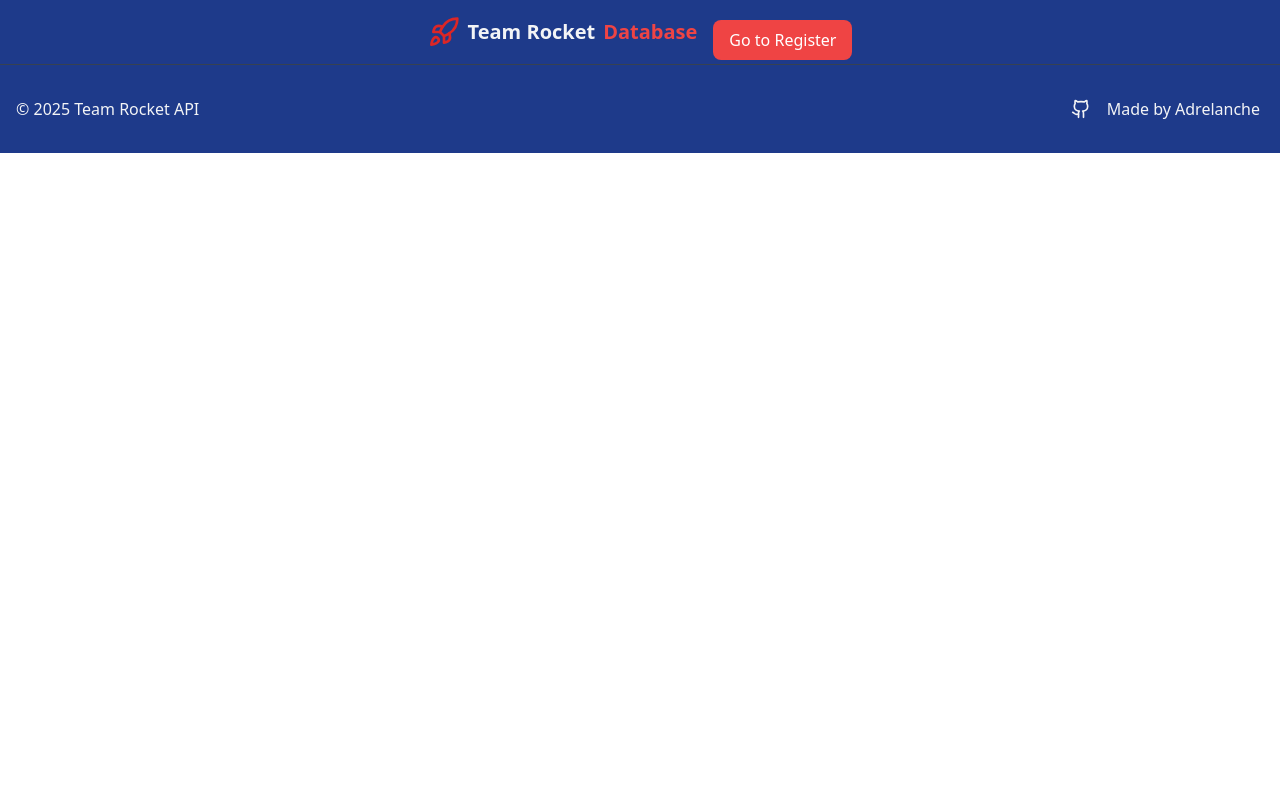
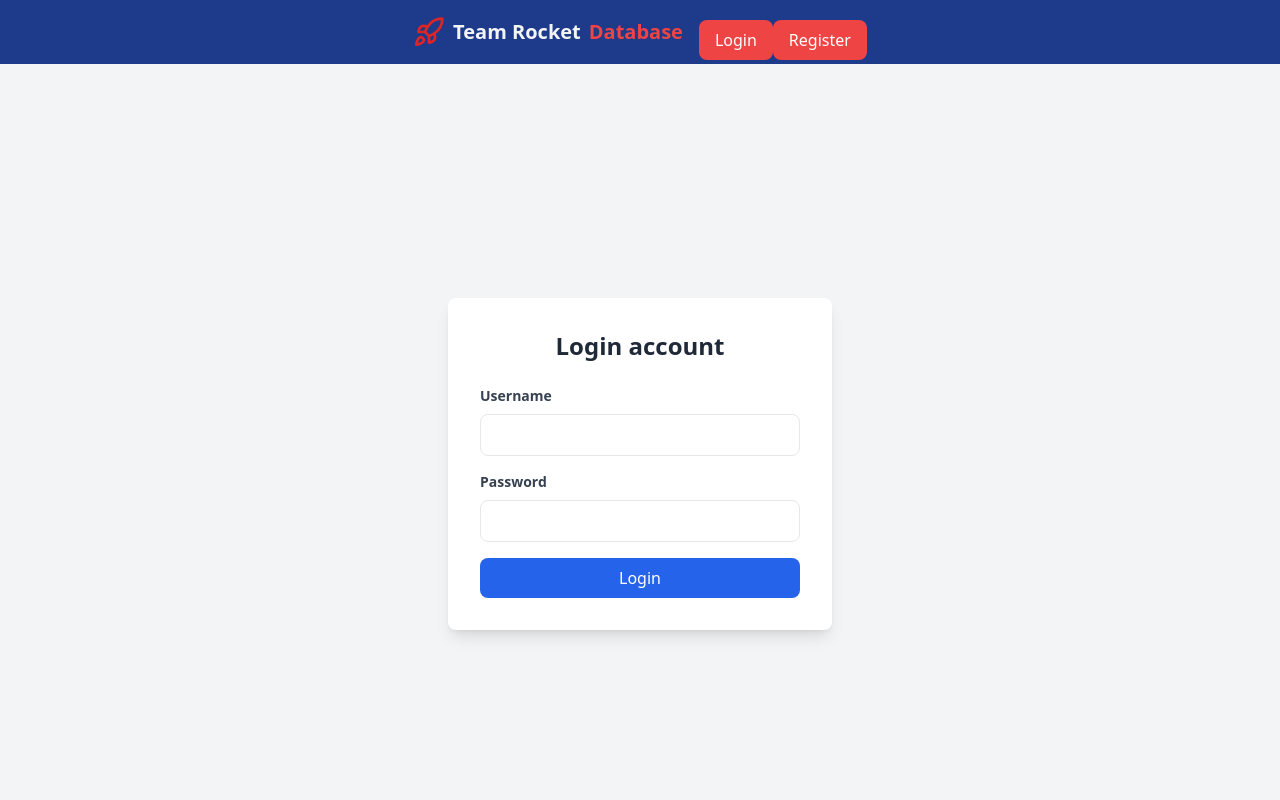
Before and after one commit to Adrelanche/Pokemon, a React (Vite) app: page /login in a window 1280 px wide. Shown: the top 800 px of the page. Built offline with nearby package versions, Linux system fonts and the light colour scheme.

Commit message:
feat: login page, auth functions change navbar

```diff
--- a/src/App.tsx
+++ b/src/App.tsx
@@ -1,6 +1,7 @@
 import { Routes, Route } from 'react-router-dom';
 import  Home  from './pages/Home'
 import  RegisterPage  from './pages/RegisterPage'
+import  Login  from './pages/Login'
 import Navbar from './components/Navbar';
 import Footer from './components/Footer';
 
@@ -12,6 +13,7 @@ function App() {
       <Routes>
         <Route path='/' element={<Home/>}/>
         <Route path="/register" element={<RegisterPage />} />
+        <Route path="/login" element={<Login />} />
       </Routes>
       <Footer/>
     </div>
--- /dev/null
+++ b/src/Auth/Auth.tsx
@@ -0,0 +1,34 @@
+const STORAGE_KEYS = {
+    TOKEN: 'token',
+    CREDENTIALS: 'credentials',
+  };
+
+  export const logout = (navigate: any) => {
+    sessionStorage.clear();
+    navigate("/login");
+  };
+
+  export const isLoggedIn = () => {
+    const token = sessionStorage.getItem(STORAGE_KEYS.TOKEN);
+    console.log("Token no sessionStorage:", token);
+    if (!token) {
+      return false;
+    }
+
+    const payload = JSON.parse(atob(token.split('.')[1]));
+    const expiration = payload.exp * 1000;
+    if (expiration < Date.now()) {
+      sessionStorage.removeItem(STORAGE_KEYS.TOKEN);
+      return false;
+    }
+
+    return true;
+  };
+
+  export const getToken = () => {
+    return sessionStorage.getItem(STORAGE_KEYS.TOKEN);
+  };
+
+  export const storeToken = (token: string) => {
+    sessionStorage.setItem(STORAGE_KEYS.TOKEN, token);
+  };
--- /dev/null
+++ b/src/Auth/ProtectedRoute.tsx
@@ -0,0 +1,12 @@
+import React from "react";
+import { Navigate } from "react-router-dom";
+import { isLoggedIn } from "./Auth";
+
+export const ProtectedComponent: React.FC<{
+  Component: React.FC<any>;
+  path: any;
+}> = ({ Component, ...rest }) => {
+  return isLoggedIn() ? <Component {...rest} /> : <Navigate to="/" />;
+};
+
+export default ProtectedComponent;
--- a/src/components/Navbar.tsx
+++ b/src/components/Navbar.tsx
@@ -1,24 +1,58 @@
 import React from 'react';
 import { Rocket } from 'lucide-react';
-import { useNavigate} from 'react-router-dom';
+import { useNavigate } from 'react-router-dom';
+import { isLoggedIn, logout } from '../Auth/Auth';
 
 const Navbar: React.FC = () => {
   const navigate = useNavigate();
+
+  const handleLogout = () => {
+    logout(navigate);
+  };
+
   return (
     <nav className="bg-blue-900">
-     <div className="flex items-center justify-center container mx-auto px-4 space-x-4">
+      <div className="flex items-center justify-center container mx-auto px-4 space-x-4">
         <div className="flex items-center justify-center h-16">
-          <div className="flex items-center cursor-pointer group hover:scale-105 transition-transform" onClick={() =>  navigate("/")}>
-              <Rocket className="h-8 w-8 text-red-600 group-hover:text-white transition-colors" />
-              <span className="ml-2 text-xl font-bold text-gray-100 group-hover:text-red-500 transition-colors">Team Rocket</span>
-              <span className="ml-2 text-xl font-bold text-red-500 group-hover:text-gray-100 transition-colors">Database</span>
+          <div
+            className="flex items-center cursor-pointer group hover:scale-105 transition-transform"
+            onClick={() => navigate("/")}
+          >
+            <Rocket className="h-8 w-8 text-red-600 group-hover:text-white transition-colors" />
+            <span className="ml-2 text-xl font-bold text-gray-100 group-hover:text-red-500 transition-colors">
+              Team Rocket
+            </span>
+            <span className="ml-2 text-xl font-bold text-red-500 group-hover:text-gray-100 transition-colors">
+              Database
+            </span>
           </div>
         </div>
-        <div className="flex justify-center mt-4">
-          <button className="bg-red-500 text-white py-2 px-4 rounded-lg hover:bg-red-600 transition-colors" onClick={() =>  navigate("/register")}>
-            Go to Register
-          </button>
-        </div>
+        {!isLoggedIn() && (
+          <div className="flex justify-center mt-4">
+            <button
+              className="bg-red-500 text-white py-2 px-4 rounded-lg hover:bg-red-600 transition-colors"
+              onClick={() => navigate("/login")}
+            >
+              Login
+            </button>
+            <button
+              className="bg-red-500 text-white py-2 px-4 rounded-lg hover:bg-red-600 transition-colors"
+              onClick={() => navigate("/register")}
+            >
+              Register
+            </button>
+          </div>
+        )}
+        {isLoggedIn() && (
+          <div className="flex justify-center mt-4">
+            <button
+              className="bg-red-500 text-white py-2 px-4 rounded-lg hover:bg-red-600 transition-colors"
+              onClick={handleLogout}
+            >
+              Logout
+            </button>
+          </div>
+        )}
       </div>
     </nav>
   );
--- /dev/null
+++ b/src/pages/Login.tsx
@@ -0,0 +1,83 @@
+import React, { useState } from "react";
+import { useNavigate } from "react-router-dom";
+import { apiLogin } from "../services/api";
+
+const Login: React.FC = () => {
+  const [username, setUsername] = useState("");
+  const [password, setPassword] = useState("");
+  const [isSubmitting, setIsSubmitting] = useState(false);
+  const [error, setError] = useState<string | null>(null);
+  const navigate = useNavigate();
+
+  const handleLogin = async (e: React.FormEvent) => {
+    e.preventDefault();
+    setIsSubmitting(true);
+    setError(null);
+
+    try {
+      const response = await apiLogin({ username, password });
+
+      if (response.status === 200) {
+        console.log("Token recebido:", response.data.access);
+        sessionStorage.setItem("token", response.data.access);
+        navigate("/");
+      } else {
+        setError("Erro no login, tente novamente.");
+      }
+    } catch (error) {
+      console.error("Erro de comunicação com a API", error);
+      setError("Erro de comunicação com a API. Tente novamente mais tarde.");
+    } finally {
+      setIsSubmitting(false);
+    }
+  };
+
+  return (
+    <div className="min-h-screen bg-gray-100 flex justify-center items-center">
+      <div className="bg-white p-8 rounded-lg shadow-lg w-full sm:w-96">
+        <h2 className="text-2xl font-bold text-center text-gray-800 mb-6">Login account</h2>
+
+        {error && <div className="text-red-500 text-center mb-4">{error}</div>}
+
+        <form onSubmit={handleLogin}>
+          <div className="mb-4">
+            <label htmlFor="username" className="block text-sm font-semibold text-gray-700">Username</label>
+            <input
+              type="text"
+              id="username"
+              value={username}
+              onChange={(e) => setUsername(e.target.value)}
+              className="w-full px-4 py-2 mt-2 border rounded-lg focus:outline-none focus:ring-2 focus:ring-blue-500"
+              required
+            />
+          </div>
+
+          <div className="mb-4">
+            <label htmlFor="password" className="block text-sm font-semibold text-gray-700">Password</label>
+            <input
+              type="password"
+              id="password"
+              value={password}
+              onChange={(e) => setPassword(e.target.value)}
+              className="w-full px-4 py-2 mt-2 border rounded-lg focus:outline-none focus:ring-2 focus:ring-blue-500"
+              required
+              minLength={8}
+            />
+          </div>
+
+          <button
+            type="submit"
+            className={`w-full py-2 bg-blue-600 text-white rounded-lg hover:bg-blue-700 transition-colors ${
+              isSubmitting ? 'cursor-not-allowed opacity-50' : ''
+            }`}
+            disabled={isSubmitting}
+          >
+            {isSubmitting ? 'Logging...' : 'Login'}
+          </button>
+        </form>
+      </div>
+    </div>
+  );
+};
+
+export default Login;
--- a/src/services/api.tsx
+++ b/src/services/api.tsx
@@ -23,3 +23,13 @@ export const getTypes = async (): Promise<TypeListResponse> => {
   const response = await api.get<TypeListResponse>('/type');
   return response.data;
 };
+
+export const apiLogin = async (credentials: { username: string, password: string }) => {
+  try {
+    const response = await backend.post('/api/login/', credentials);
+    return response;
+  } catch (error) {
+    console.error("Erro ao fazer login:", error);
+    throw error;
+  }
+};
```
